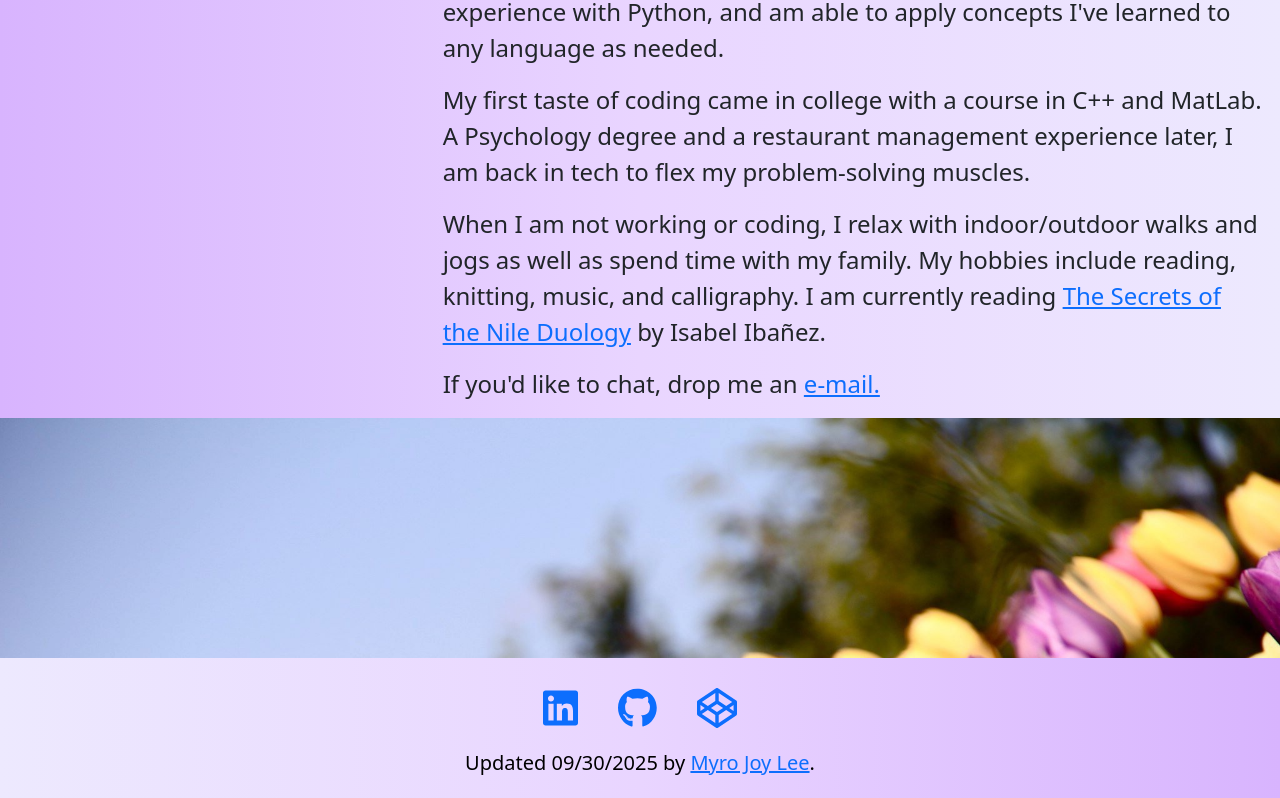
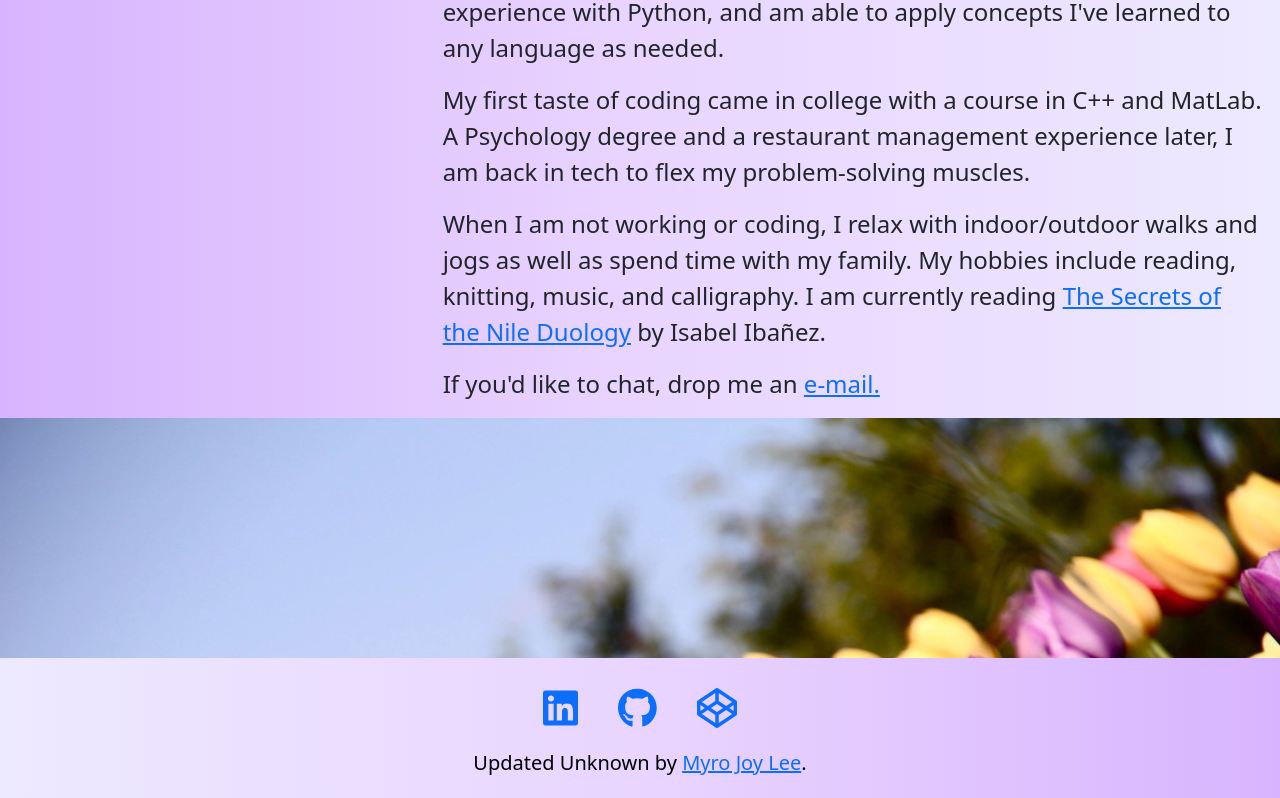
Before and after one commit to myrojoylee/portfolio-mjlee, a React (Vite) app: page / in a window 1280 px wide. Shown: the part 610-1408 px from the top of the page. Built offline with nearby package versions, Linux system fonts and the light colour scheme.

Commit message:
changed footer to update to last deployed date

```diff
--- a/package.json
+++ b/package.json
@@ -5,6 +5,7 @@
   "type": "module",
   "scripts": {
     "dev": "vite",
+    "dev:dated": "node scripts/set-last-updated.cjs && vite",
     "build": "vite build",
     "lint": "eslint . --ext js,jsx --report-unused-disable-directives --max-warnings 0",
     "preview": "vite preview"
--- a/src/components/Footer.jsx
+++ b/src/components/Footer.jsx
@@ -1,13 +1,15 @@
 import React from "react";
 import "../styles/index.css";
 import { FontAwesomeIcon } from "@fortawesome/react-fontawesome";
-import {
-  faLinkedin,
-  faGithub,
-  faCodepen,
-} from "@fortawesome/free-brands-svg-icons";
+import { faLinkedin, faGithub, faCodepen } from "@fortawesome/free-brands-svg-icons";
 
 function Footer() {
+  const raw = import.meta.env.VITE_LAST_UPDATED; // "2026-03-03"
+
+  const updated = raw
+    ? `${raw.slice(5, 7)}/${raw.slice(8, 10)}/${raw.slice(0, 4)}`
+    : "Unknown";
+
   return (
     <footer>
       <div>
@@ -22,9 +24,13 @@ function Footer() {
         </a>
       </div>
       <div>
-        <p>Updated 09/30/2025 by <a href="https://www.linkedin.com/in/myro-joy-lee/">Myro Joy Lee</a>.</p>
+        <p>
+          Updated {updated} by{" "}
+          <a href="https://www.linkedin.com/in/myro-joy-lee/">Myro Joy Lee</a>.
+        </p>
       </div>
     </footer>
   );
 }
+
 export default Footer;
```
Also changed, not shown: scripts/set-last-updated.cjs (added, +10 -0 lines), 1 other file (tests, documents, lock files or other folders). Lines whose indentation alone changed are shown as unchanged.
